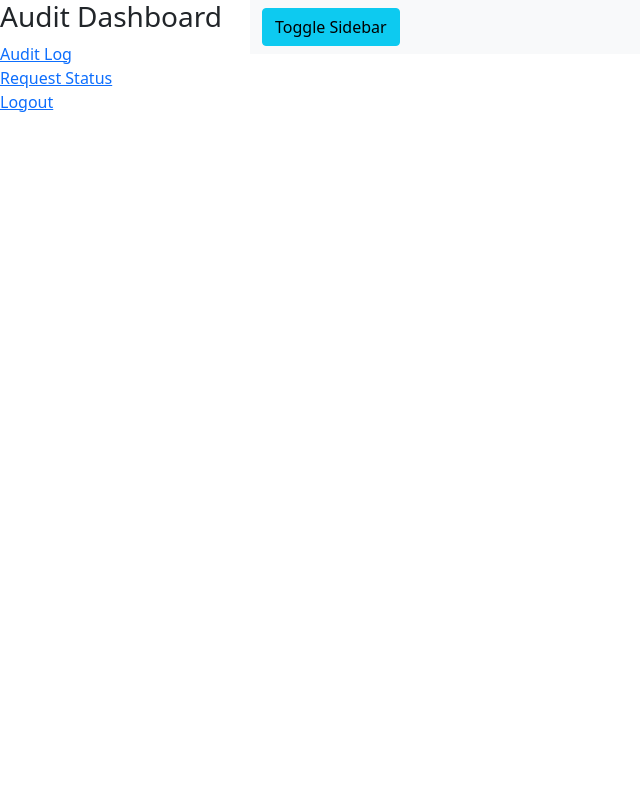
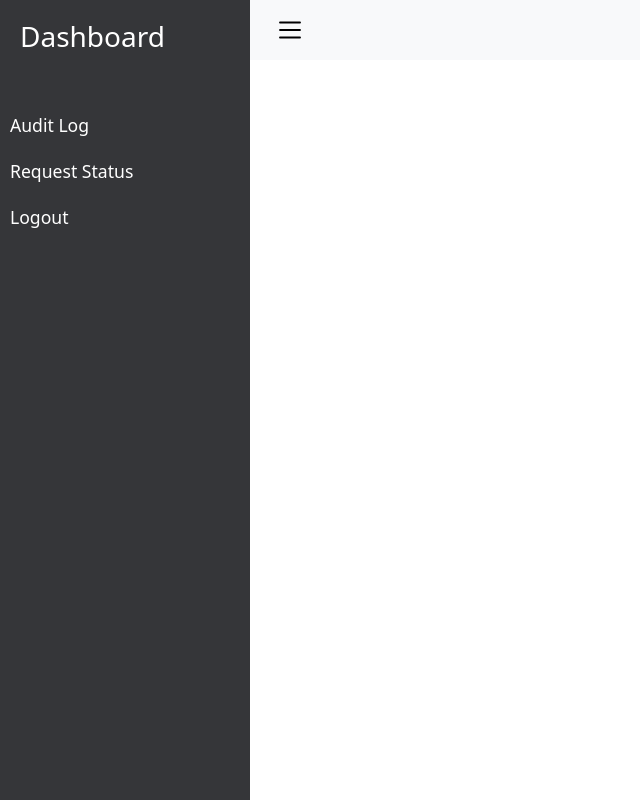
Before and after one commit to Emmarex/django-audit, a Django app: template dj_audit/templates/dj_audit/base.html in a window 1280 px wide. Shown: the whole page, without its empty margins (0-640 px from the left). Run offline with Django 3.2, Linux system fonts and the light colour scheme; the template is opened without the code that fills it, so the values that code supplies are empty.

Commit message:
updated page styles and links

```diff
--- a/dj_audit/static/dj_audit/css/base.css
+++ b/dj_audit/static/dj_audit/css/base.css
@@ -1,10 +1,15 @@
+:root {
+    --default-color: #353639;
+    --default-text-color: #ffffff;
+}
+
 .wrapper {
     display: flex;
     width: 100%;
     align-items: stretch;
 }
 
-#content{
+#content {
     width: 100%;
 }
 
@@ -12,10 +17,43 @@
     min-width: 250px;
     max-width: 250px;
     min-height: 100vh;
+    transition: all 0.3s;
+    background: var(--default-color);
+    color: var(--default-text-color);
 }
 
 #sidebar.active {
     margin-left: -250px;
+}
+
+#sidebar .sidebar-header {
+    padding: 20px;
+}
+
+#sidebar ul.components {
+    padding: 20px 0;
+}
+
+#sidebar ul li a {
+    padding: 10px;
+    font-size: 1.1em;
+    display: block;
+    color: var(--default-text-color);
+    text-decoration: none;
+}
+
+#sidebar ul li a:hover {
+    color: var(--default-text-color);
+}
+
+ul ul a {
+    font-size: 0.9em !important;
+    padding-left: 30px !important;
+}
+
+#sidebarCollapse{
+    outline: none;
+    box-shadow: none;
 }
 
 @media (max-width: 768px) {
--- a/dj_audit/static/dj_audit/js/base.js
+++ b/dj_audit/static/dj_audit/js/base.js
@@ -1,6 +1,7 @@
 $(document).ready(function () {
 
     $('#sidebarCollapse').on('click', function () {
+        console.log('I am here !!!!!')
         $('#sidebar').toggleClass('active');
     });
 
--- a/dj_audit/templates/dj_audit/base.html
+++ b/dj_audit/templates/dj_audit/base.html
@@ -10,7 +10,7 @@
     <!-- Bootstrap -->
     <link href="https://cdn.jsdelivr.net/npm/bootstrap@5.1.3/dist/css/bootstrap.min.css" rel="stylesheet"
         integrity="sha384-1BmE4kWBq78iYhFldvKuhfTAU6auU8tT94WrHftjDbrCEXSU1oBoqyl2QvZ6jIW3" crossorigin="anonymous">
-    <link rel="stylesheet" type="text/css" href="{% static 'dj_audit/css/base.css' %}"/>
+    <link rel="stylesheet" type="text/css" href="{% static 'dj_audit/css/base.css' %}" />
 </head>
 
 <body>
@@ -20,17 +20,19 @@
         <!-- Sidebar -->
         <nav id="sidebar">
             <div class="sidebar-header">
-                <h3>Audit Dashboard</h3>
+                <h3>Dashboard</h3>
             </div>
             <ul class="list-unstyled components">
                 <li>
-                    <a href="#">Audit Log</a>
+                    <a href="{% url 'dj_audit_audit_log_page' %}">Audit Log</a>
                 </li>
                 <li>
-                    <a href="#">Request Status</a>
+                    <a href="{% url 'dj_audit_request_status_page' %}">Request Status</a>
                 </li>
                 <li>
-                    <a href="#">Logout</a>
+                    <a href="{% url 'admin:logout' %}">
+                        Logout
+                    </a>
                 </li>
             </ul>
         </nav>
@@ -41,9 +43,17 @@
             <nav class="navbar navbar-expand-lg navbar-light bg-light">
                 <div class="container-fluid">
 
-                    <button type="button" id="sidebarCollapse" class="btn btn-info">
-                        <i class="fas fa-align-left"></i>
-                        <span>Toggle Sidebar</span>
+                    <button type="button" id="sidebarCollapse" class="btn btn-default">
+                        <span>
+                            <svg xmlns="http://www.w3.org/2000/svg" class="icon icon-tabler icon-tabler-menu-2"
+                                width="30" height="30" viewBox="0 0 24 24" stroke-width="1.5" stroke="#000000"
+                                fill="none" stroke-linecap="round" stroke-linejoin="round">
+                                <path stroke="none" d="M0 0h24v24H0z" fill="none" />
+                                <line x1="4" y1="6" x2="20" y2="6" />
+                                <line x1="4" y1="12" x2="20" y2="12" />
+                                <line x1="4" y1="18" x2="20" y2="18" />
+                            </svg>
+                        </span>
                     </button>
 
                 </div>
@@ -65,15 +75,4 @@
     integrity="sha384-ka7Sk0Gln4gmtz2MlQnikT1wXgYsOg+OMhuP+IlRH9sENBO0LRn5q+8nbTov4+1p" crossorigin="anonymous">
 </script>
 <script src="{% static 'dj_audit/js/base.js' %}"></script>
-
-<script>
-    $(document).ready(function () {
-
-        $('#sidebarCollapse').on('click', function () {
-            $('#sidebar').toggleClass('active');
-        });
-
-    });
-</script>
-
 </html>
```
Also changed, not shown: dj_audit/test_settings.py (+8 -8 lines).
